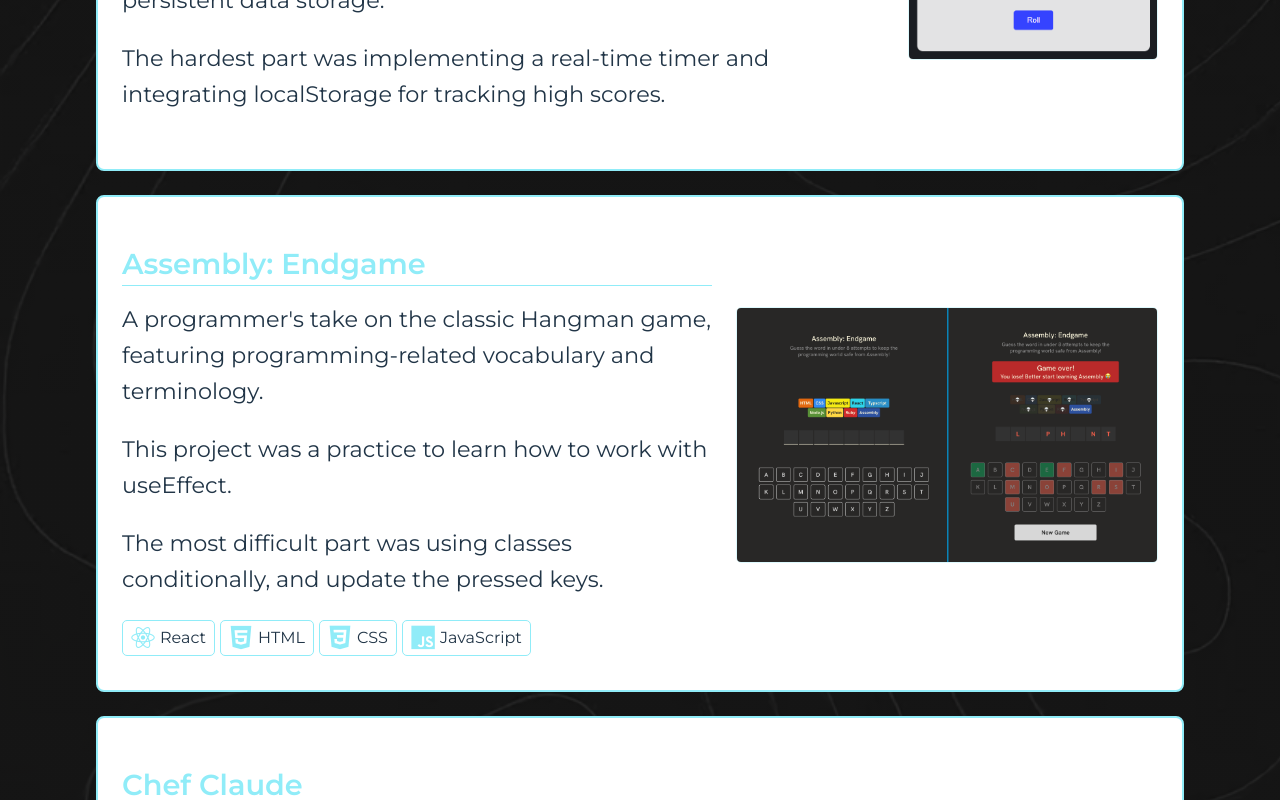
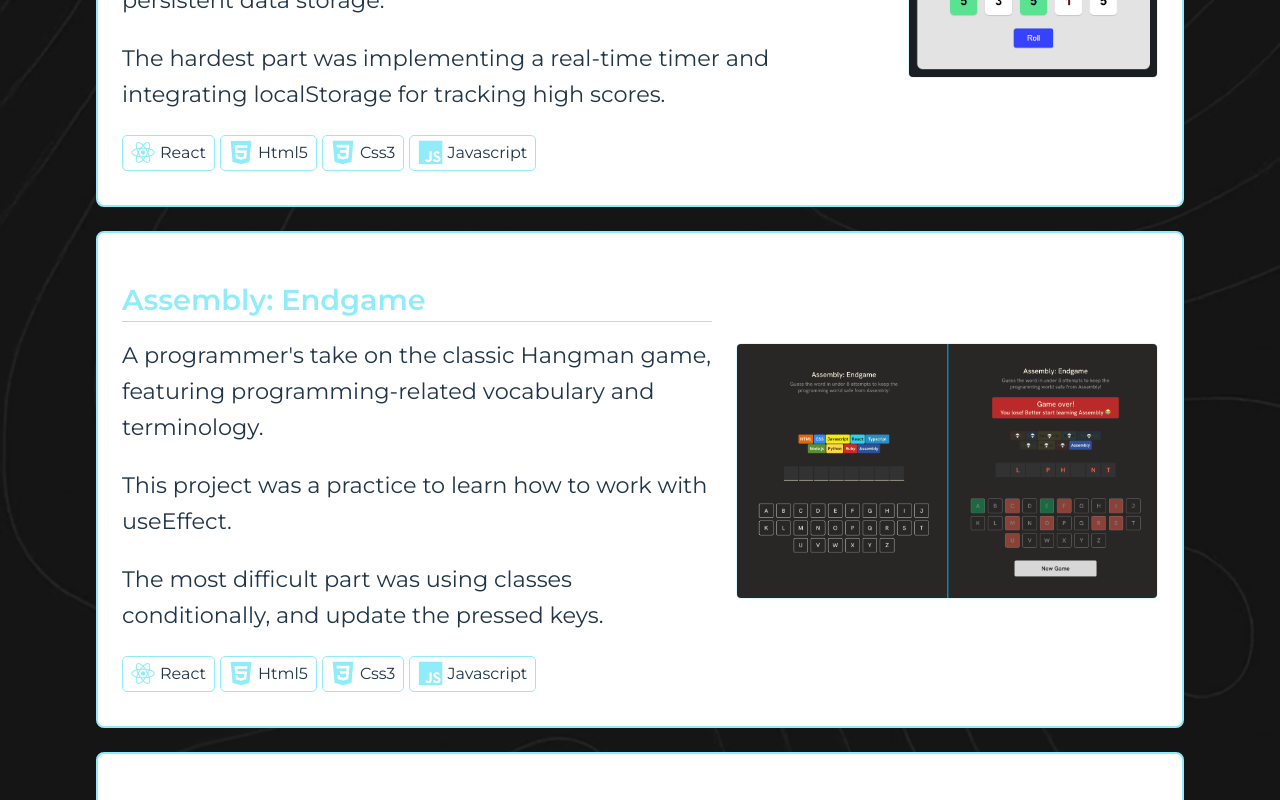
Before and after one commit to RuhlMirko/portfolio, a React (Vite) app: page / in a window 1280 px wide. Shown: the part 1640-2440 px from the top of the page. Built offline with nearby package versions, Linux system fonts and the light colour scheme; the HTML template or start-up script is replaced by a standard one.

Commit message:
Made a tech used component for pills
Pills are now made with a custom component that takes an array of strings and renders their corresponding svg

```diff
--- a/src/components/Hero.jsx
+++ b/src/components/Hero.jsx
@@ -4,7 +4,7 @@ import Shortcut from "./Shortcut";
 export default function Hero() {
   return <section id="hero">
       <h1> Mirko Joel Ruhl</h1>
-      <h2 className="title">Full Stack Developer</h2>
+      <h2 className="title">Python Dev - Full Stack Developer</h2>
       <Shortcut />
     </section>;
 }
--- a/src/components/Projects.jsx
+++ b/src/components/Projects.jsx
@@ -1,6 +1,7 @@
 import tenziesImg from '../assets/tenzies.png';
 import assemBlyImg from '../assets/assembly.png';
 import chefClaudeImg from '../assets/chefClaude.png';
+import TechUsed from './TechUsed';
 
 export default function Projects() {
   return (
@@ -14,6 +15,7 @@ export default function Projects() {
               <p>An interactive dice game where players roll until all dice show the same number. Features a timer and high score tracking with localStorage.</p>
               <p>In this project I learned how to use React useState hook and persistent data storage.</p>
               <p>The hardest part was implementing a real-time timer and integrating localStorage for tracking high scores.</p>
+              <TechUsed tech={['react', 'html5', 'css3', 'javascript']}/>
             </article>
             <img src={tenziesImg} alt="Tenzies game project" />
           </a>
@@ -26,27 +28,7 @@ export default function Projects() {
               <p>A programmer's take on the classic Hangman game, featuring programming-related vocabulary and terminology.</p>
               <p>This project was a practice to learn how to work with useEffect.</p>
               <p>The most difficult part was using classes conditionally, and update the pressed keys.</p>
-              <footer className='tech-used'>
-                <div className='pill outline'>
-                  <i className="devicon-react-plain shortcut-icon "></i>
-                  React
-                </div>
-
-                <div className='pill outline'>
-                  <i className="devicon-html5-plain shortcut-icon"></i>
-                  <span>HTML</span>
-                </div>
-
-                <div className='pill outline'>
-                  <i className="devicon-css3-plain shortcut-icon"></i>
-                  <span>CSS</span>
-                </div>
-
-                <div className='pill outline'>
-                  <i className="devicon-javascript-plain shortcut-icon"></i>
-                  <span>JavaScript</span>
-                </div>
-              </footer>
+              <TechUsed tech={['react', 'html5', 'css3' ,'javascript']}/>
             </article>
             <img src={assemBlyImg} alt="Assembly Endgame game project" />
           </a>
@@ -60,6 +42,7 @@ export default function Projects() {
               <p>Since the AI boom I always wanted to use it for a project made by me.
                 This project help me figure out how AI models work under the hood and how to give a sensible and usable response to render into a page.</p>
               <p>The hardest roadblock I had was trying to understand how to translate an AI response into something I could render.</p>
+              <TechUsed tech={['react', 'html5', 'css3', 'javascript', 'python', 'fastapi']}/>
             </article>
             <img src={chefClaudeImg} alt="Project screenshot" />
           </a>
--- /dev/null
+++ b/src/components/TechUsed.jsx
@@ -0,0 +1,16 @@
+export default function TechUsed(props) {
+    console.log(props.tech);
+
+  const techPills = props.tech.map((techItem, index) => (
+    <span key={index} className='pill outline'>
+        <i className={`devicon-${techItem}-plain shortcut-icon`}></i>
+        {techItem.charAt(0).toUpperCase() + techItem.slice(1)}
+    </span>
+  ));
+
+  return (
+    <footer className='tech-used'>
+        {techPills}
+    </footer>
+  );
+}
--- a/src/styles.css
+++ b/src/styles.css
@@ -348,9 +348,6 @@ main h2 {
   width: fit-content;
 }
 
-h3 {
-}
-
 #footer-end {
   text-align: center;
   padding: var(--spacing-md);
```
